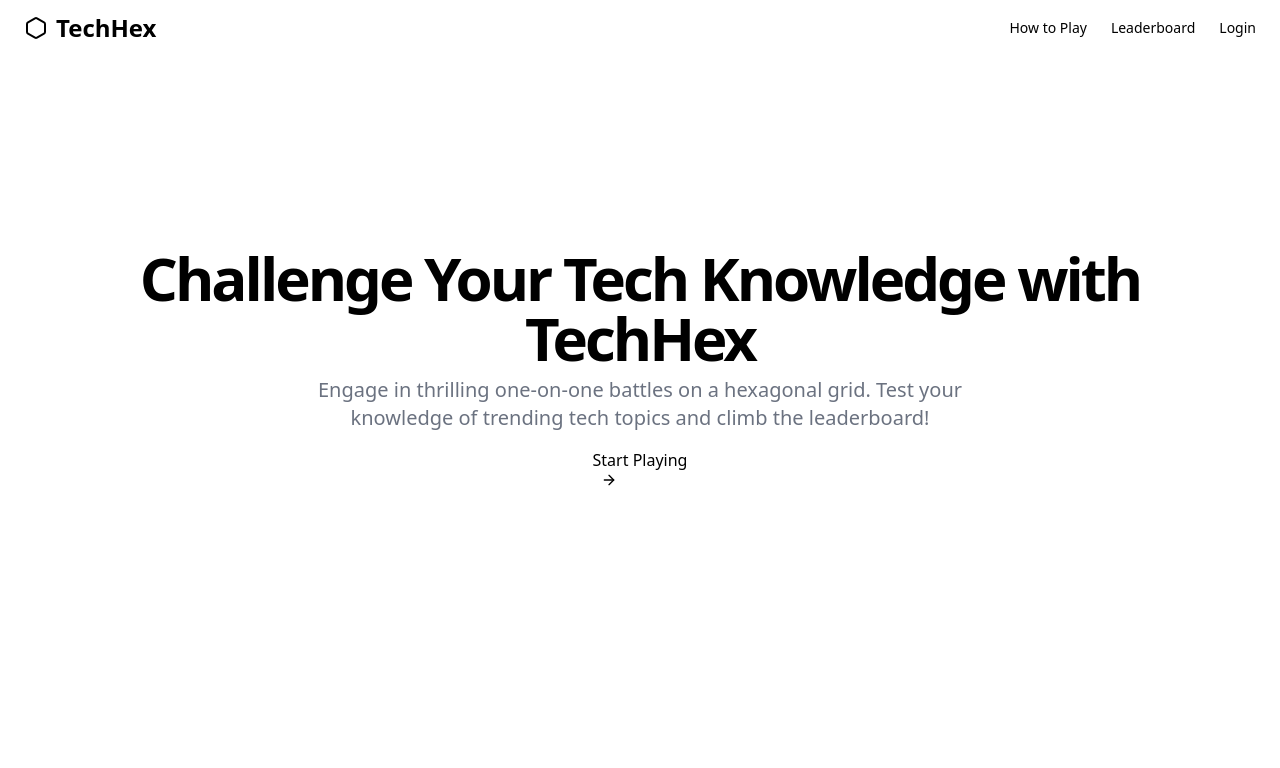
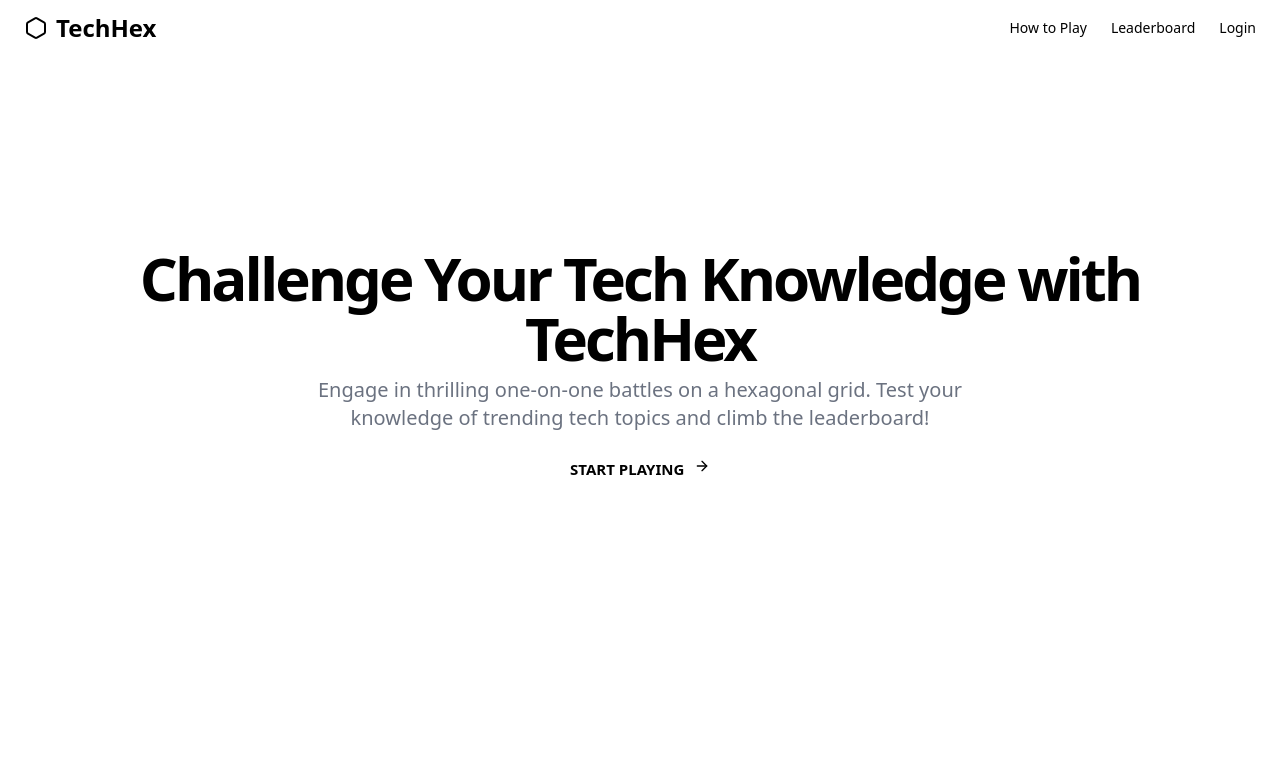
Before and after one commit to aarushicpandey0007/TECH_HEX, a React (Create React App) app: page / in a window 1280 px wide. Shown: the top 768 px of the page. Built offline with nearby package versions, Linux system fonts and the light colour scheme.

Commit message:
framer-motion, color change

```diff
--- a/package.json
+++ b/package.json
@@ -8,6 +8,7 @@
     "@testing-library/user-event": "^13.5.0",
     "@types/react": "^18.3.11",
     "@types/react-dom": "^18.3.1",
+    "framer-motion": "^11.11.9",
     "lucide-react": "^0.453.0",
     "react": "^18.3.1",
     "react-dom": "^18.3.1",
--- a/src/App.css
+++ b/src/App.css
@@ -1,27 +1,43 @@
-.hexagon {
-  position: relative;
-  width: 80px;
-  height: 40px;
-  background-color: red;
-  margin: 20px;
+
+.start-btn {
+  background: #fff;
+  border: none;
+  padding: 10px 20px;
+  display: inline-block;
+  font-size: 15px;
+  font-weight: 600;
+  width: 180px;
+  text-transform: uppercase;
+  cursor: pointer;
+  transform: skew(-21deg);
 }
 
-.hexagon::before,
-.hexagon::after {
-  content: "";
-  position: absolute;
-  width: 0;
-  border-left: 40px solid transparent;
-  border-right: 40px solid transparent;
+.start-btn span {
+  display: flex;
+  flex-direction: row;
+  justify-content: space-between;
+  transform: skew(21deg);
 }
 
-.hexagon::before {
-  bottom: 100%;
-  border-bottom: 20px solid red;
+.start-btn::before {
+  content: '';
+  position: absolute;
+  top: 0;
+  bottom: 0;
+  right: 100%;
+  left: 0;
+  background: rgb(20, 20, 20);
+  opacity: 0;
+  z-index: -1;
+  transition: all 0.5s;
 }
 
-.hexagon::after {
-  top: 100%;
-  width: 0;
-  border-top: 20px solid red;
+.start-btn:hover {
+  color: #fff;
 }
+
+.start-btn:hover::before {
+  left: 0;
+  right: 0;
+  opacity: 1;
+}
--- a/src/App.tsx
+++ b/src/App.tsx
@@ -1,16 +1,45 @@
-import React from 'react'
-import Header from './components/share/Header'
-import Home from './view/Home'
-import Quiz from './page/page1/Quiz'
+import React, { useState } from 'react';
+import Header from './components/share/Header';
+import Home from './view/Home';
+import Quiz from './page/page1/Quiz';
+import { AnimatePresence, motion } from 'framer-motion';
 
 function App() {
+  const [isPlaying, setIsPlaying] = useState(false);
+
+  const handleStartPlaying = () => {
+    setIsPlaying(true); // Switch to Quiz page
+  };
+
   return (
     <div>
-      <Header/>
-      <Home/>
-      <Quiz />
+      <Header />
+
+      <AnimatePresence  mode='wait'>
+        {!isPlaying ? (
+          <motion.div
+            key="home"
+            initial={{ opacity: 0, y: 50 }}
+            animate={{ opacity: 1, y: 0 }}
+            exit={{ opacity: 0, y: -50 }}
+            transition={{ duration: 0.6 }}
+          >
+            <Home onStartPlaying={handleStartPlaying} />
+          </motion.div>
+        ) : (
+          <motion.div
+            key="quiz"
+            initial={{ opacity: 0, y: 50 }}
+            animate={{ opacity: 1, y: 0 }}
+            exit={{ opacity: 0, y: -50 }}
+            transition={{ duration: 0.6 }}
+          >
+            <Quiz />
+          </motion.div>
+        )}
+      </AnimatePresence>
     </div>
-  )
+  );
 }
 
-export default App
+export default App;
--- a/src/view/Home/index.tsx
+++ b/src/view/Home/index.tsx
@@ -1,12 +1,16 @@
 import { ArrowRight } from 'lucide-react';
 import React from 'react';
+import "../../App.css";
 
+interface HomeProps {
+  onStartPlaying: () => void;  // Accept the function to trigger navigation to the Quiz
+}
 
-const Home: React.FC = () => {
+const Home: React.FC<HomeProps> = ({ onStartPlaying }) => {
   return (
     <div>
-    <section className="w-full py-12 md:py-24 lg:py-32 xl:py-48">
-          <div className="container px-4 md:px-6">
+      <section className="w-full py-12 md:py-24 lg:py-32 xl:py-48 flex flex-col items-center">
+        <div className="container px-4 md:px-6 ">
           <div className="flex flex-col items-center space-y-4 text-center">
             <div className="space-y-2">
               <h1 className="text-3xl font-bold tracking-tighter sm:text-4xl md:text-5xl lg:text-6xl/none">
@@ -17,12 +21,18 @@ const Home: React.FC = () => {
               </p>
             </div>
             <div className="space-x-4">
-                <button>Start Playing <ArrowRight className="ml-2 h-4 w-4" /></button>
+              <button
+                onClick={onStartPlaying}  // Call the function to start playing
+                className="start-btn"
+              >
+               <span> Start Playing <ArrowRight className="ml-2 h-4 w-4" /></span>
+              </button>
             </div>
           </div>
         </div>
       </section>
     </div>
-  )
+  );
 };
+
 export default Home;
--- a/src/view/view1/Hexagon.tsx
+++ b/src/view/view1/Hexagon.tsx
@@ -1,34 +1,34 @@
-import React from 'react';
+import React, { useState } from 'react';
 
 const Hexagon: React.FC = () => {
+    const [startSlide, setStartSlide] = useState(true);  // Assume it starts sliding once it's rendered
+
     const hexagonStyle = {
         clipPath: 'polygon(50% 0%, 6.7% 25%, 6.7% 75%, 50% 100%, 93.3% 75%, 93.3% 25%)',
     };
 
     const renderRows = (totalRows: number, hexCount: number) => {
         return Array.from({ length: totalRows }).map((_, rowIndex) => {
-            const isOffset = rowIndex % 2 !== 0; // Offset for every alternate row
+            const isOffset = rowIndex % 2 !== 0;
             return (
                 <div
                     key={rowIndex}
                     className={`flex ${isOffset ? 'translate-x-[50px]' : 'ml-2.5'} -mt-2`}
                 >
-                    {
-                        Array.from({ length: hexCount }).map((_, hexIndex) => (
-                            <div
-                                key={hexIndex}
-                                style={hexagonStyle}
-                                className="w-[100px] h-[86.6px] bg-red-500 inline-block border border-gray-400 -m-1.5"
-                            ></div>
-                        ))
-                    }
+                    {Array.from({ length: hexCount }).map((_, hexIndex) => (
+                        <div
+                            key={hexIndex}
+                            style={hexagonStyle}
+                            className="w-[100px] h-[86.6px] bg-gray-400 inline-block border border-gray-400 -m-1.5 hover:bg-gray-700 hover:shadow-lg transition-all duration-300 ease-in-out"
+                        ></div>
+                    ))}
                 </div>
             );
         });
     };
 
     return (
-        <div className="flex flex-col items-center rotate-90 mt-40">
+        <div className={`flex flex-col items-center transition-transform duration-700 ease-out ${startSlide ? 'translate-x-0' : '-translate-x-[100vw]'} rotate-90 mt-40`}>
             {renderRows(7, 7)}  {/* 7 rows with 7 hexagons in each */}
         </div>
     );
```
Also changed, not shown: 1 other file (tests, documents, lock files or other folders). Lines whose indentation alone changed are shown as unchanged.
